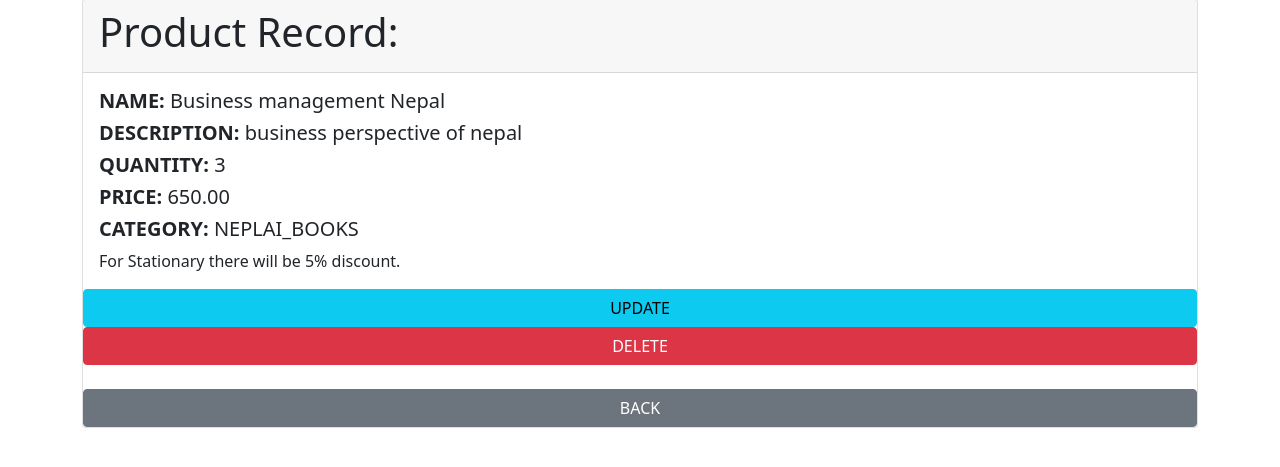
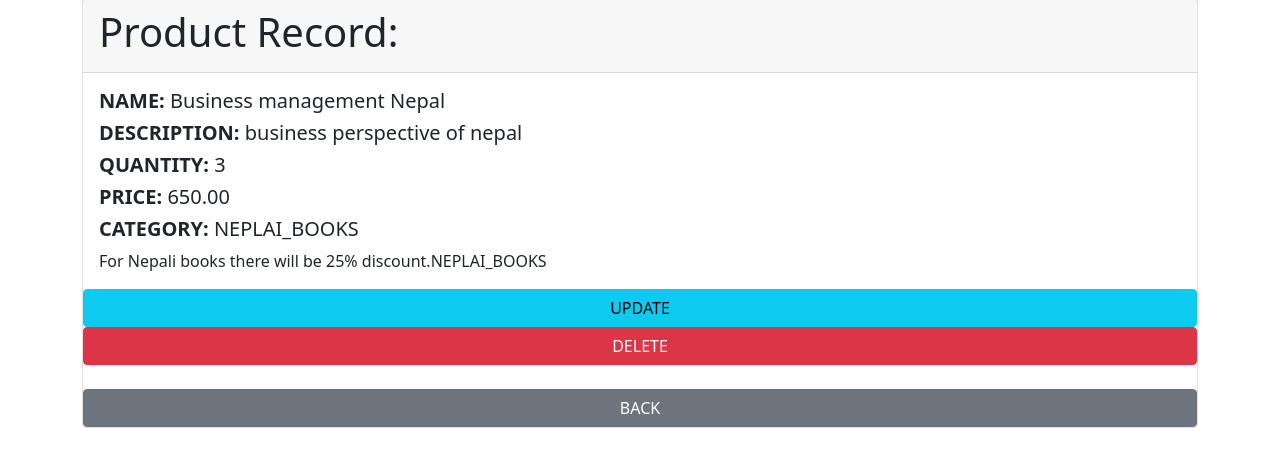
Before and after one commit to sinominee/Inventory-management-system, a Django app: page /record/3 in a window 1280 px wide. Shown: the part 81-548 px from the top of the page. Run offline with Django 5.2, Linux system fonts and the light colour scheme; a user stored in the database is signed in; data comes from the database, SQL or seed files in the repository; both versions use the stored data as it was after the commit.

Commit message:
fixed discount percentage based on prodcuts

```diff
--- a/templates/record.html
+++ b/templates/record.html
@@ -12,35 +12,19 @@
         <h5 class="card-title"> <strong>QUANTITY: </strong> {{product_record.quantity}}  </h5>
         <h5 class="card-title"> <strong>PRICE: </strong> {{product_record.price}} </h5>
         <h5 class="card-title"> <strong>CATEGORY: </strong> {{product_record.category}}</h5>
-      <!-- <h5 class="card-title"> <strong>DATE: </strong> {{product_record.date}} </h5>
-      <h5 class="card-title"> <strong>ID: </strong> {{product_record.id}}  </h5> -->
-        {% if CATEGORY.NEPALI_BOOKS  %}
-            <p class="card-text">For Nepali books there will be 25% discount.</p>
-        {% elif CATEGORY.INDIAN_BOOKS %}
-            <p class="card-text">For Indian books there will be 10% discount.</p>
+        {% if "NEPLAI_BOOKS" in product_record.category %}
+        <p class="card-text">For Nepali books there will be 25% discount.{{ product_record.category }}</p>
+        {% elif "INDIAN_BOOKS" in product_record.category %}
+        <p class="card-text">For Indian books there will be 10% discount.{{ product_record.category }}</p>
         {% else %}
-            <p class="card-text">For Stationary there will be 5% discount.</p>
+        <p class="card-text">For stationary there will be 5% discount.{{ product_record.category }}</p>
         {% endif %}
     </div>
     <a href="{% url 'update_product' product_record.id %}" class="btn btn-info">UPDATE</a>
     <a href="{% url 'delete' product_record.id %}" class="btn btn-danger">DELETE</a></br>
     <a href="{% url 'home' %}" class="btn btn-secondary">BACK</a>
 </div>
+{% endblock %}
 
-
-
-
-
-
-
-
-
-
-
-
-
-
-
-
-
-{% endblock %}
+<!-- <h5 class="card-title"> <strong>DATE: </strong> {{product_record.date}} </h5>
+<h5 class="card-title"> <strong>ID: </strong> {{product_record.id}}  </h5>   -->
```
Also changed, not shown: db.sqlite3, inventory/views.py (line endings or trailing spaces). Lines whose indentation alone changed are shown as unchanged.
